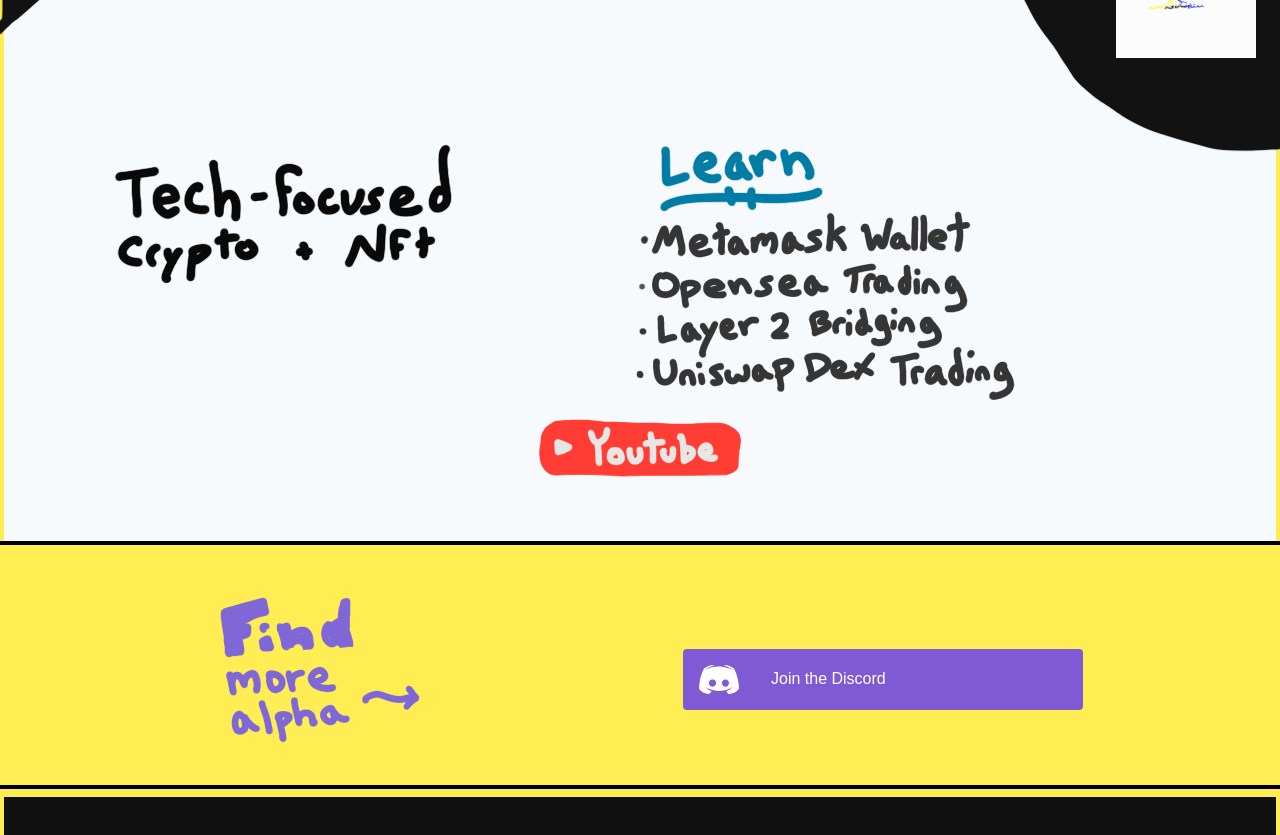
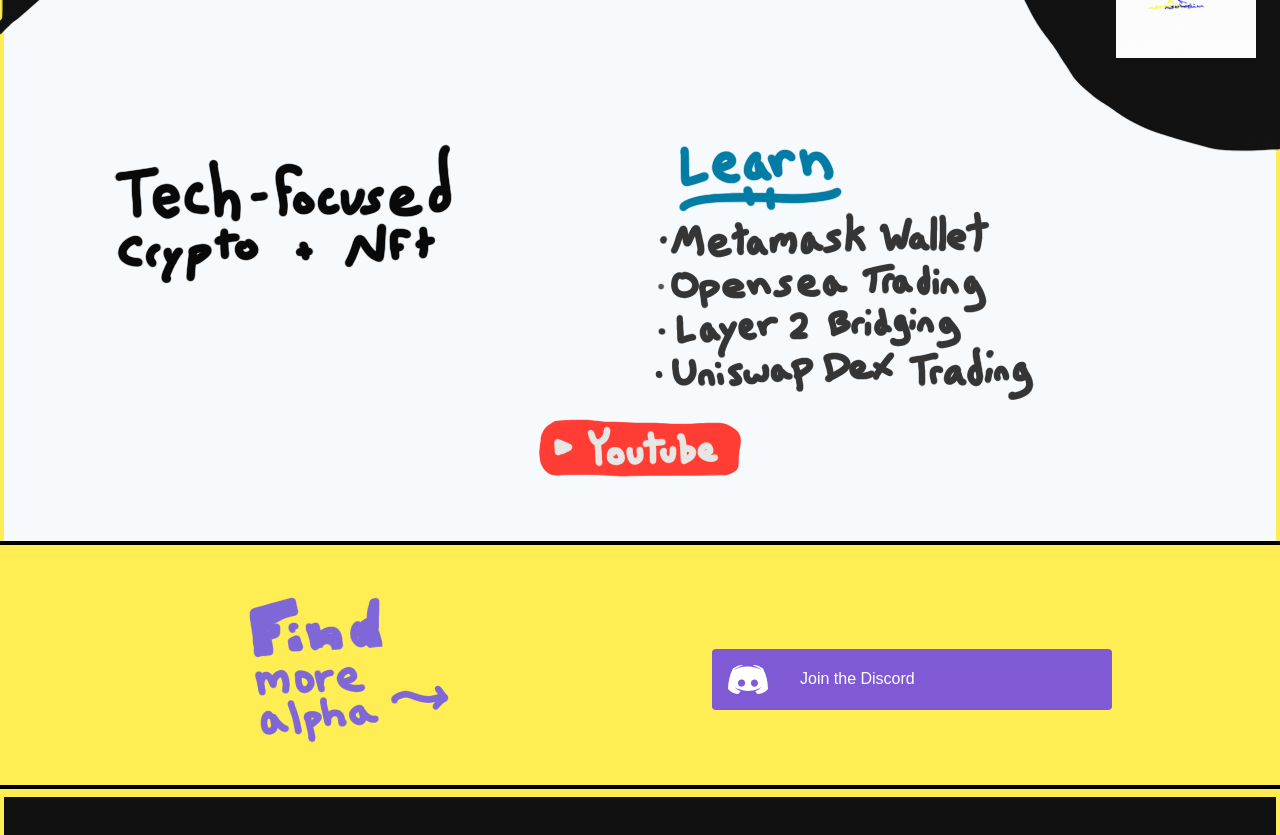
Before and after one commit to admazzola/apex-mfer-web, a Vue app: page / in a window 1280 px wide. Shown: the part 320-1155 px from the top of the page. Built offline with nearby package versions, Linux system fonts and the light colour scheme; what vue-tailwind would draw is missing.

Commit message:
grid layout

```diff
--- a/src/views/Home.vue
+++ b/src/views/Home.vue
@@ -29,7 +29,7 @@
        </div>
        <div class="pb-2">
 
-         <div class=" grid grid-flow-col px-8 md:px-24">
+         <div class=" grid grid-cols-2 px-8 md:px-24">
 
            <div>
               <img src="@/assets/images/tech_focused.png" />
@@ -76,7 +76,7 @@
 
 
      <div class="container margin-center">
-        <div class=" grid grid-flow-col px-8 md:px-24  py-8 lg:py-2">
+        <div class=" grid grid-cols-2 px-8 md:px-24  py-8 lg:py-2">
 
           <div class=" hidden lg:block ">
                  <img src="@/assets/images/find_more_alpha.png"  class="margin-center"/>
@@ -106,7 +106,7 @@
     <div class="section bg-primary border-b-4 border-black px-0 lg:px-1 py-2">
        <div class="container margin-center bg-black pt-8" style="">
 
-         <div class=" grid grid-flow-col px-8 md:px-24">
+         <div class=" grid grid-cols-2 px-8 md:px-24">
          <div class="  p-4">
              <img src="@/assets/images/punk1164_gif_filter.gif" />
          </div>
```
